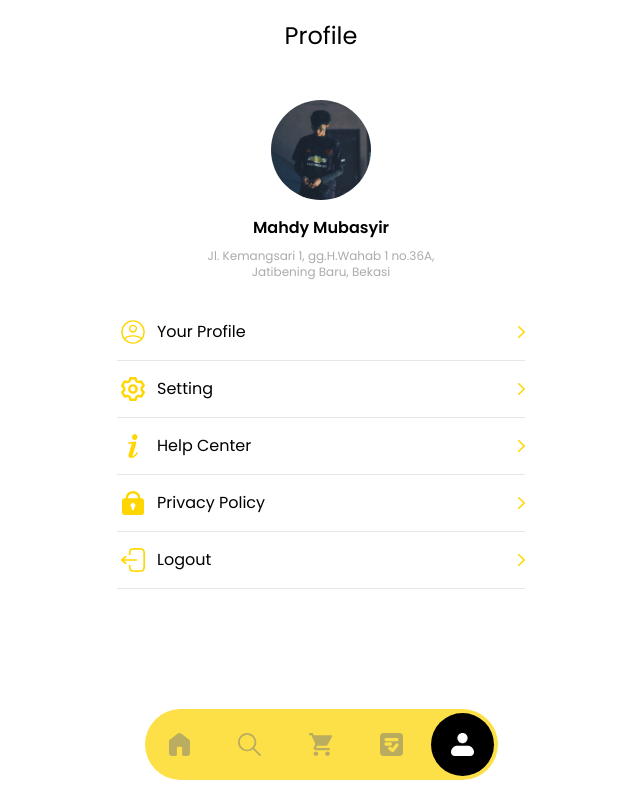
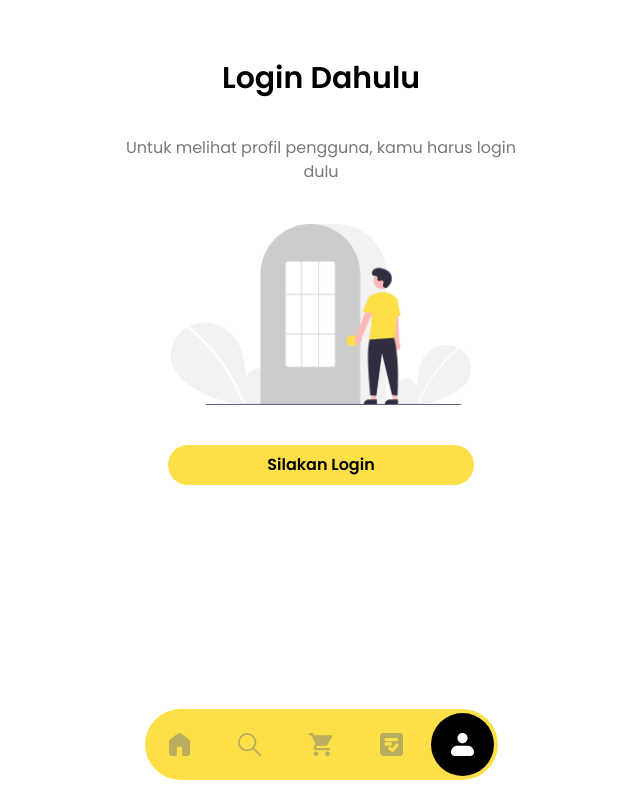
Before and after one commit to mubasyir19/TokoKu-Web, a Next.js app: page /profile in a window 1280 px wide. Shown: the whole page, without its empty margins (319-959 px from the left). Built offline with nearby package versions, Linux system fonts and the light colour scheme; a web font is replaced by a local one.

Commit message:
update(profilePage): layout if not logged in

```diff
--- a/src/app/(menu)/profile/page.jsx
+++ b/src/app/(menu)/profile/page.jsx
@@ -1,11 +1,15 @@
+'use client';
+
 import Image from 'next/image';
 import Link from 'next/link';
+import { useRouter } from 'next/navigation';
 import React from 'react';
 
 export default function Profile() {
+  const router = useRouter();
   return (
-    <div className='px-5'>
-      {/* <p>This is Profile Page</p> */}
+    <>
+      {/* <div className='px-5'>
         <h4 className='text-2xl text-center'>Profile</h4>
         <div className='mt-12 text-center w-60 mx-auto'>
           <Image
@@ -90,6 +94,22 @@ export default function Profile() {
           </div>
           <hr />
         </div>
+      </div> */}
+      {/* Halaman yang tampil jika belum login */}
+      <div className='px-5 text-center'>
+        <div className=''>
+          <h1 className='mt-10 text-3xl font-semibold'>Login Dahulu</h1>
+          <p className='mt-10 text-base text-[#797979]'>Untuk melihat profil pengguna, kamu harus login dulu</p>
+          <Image src='/images/illustration.png' height={300} width={300} className='my-10 mx-auto' alt='illustration' />
+          <button
+            type='button'
+            onClick={() => router.push('/login')}
+            className='w-3/4 py-2 font-semibold bg-yellow-300 hover:bg-yellow-primary rounded-full'
+          >
+            Silakan Login
+          </button>
         </div>
+      </div>
+    </>
   );
 }
```
Lines whose indentation alone changed are shown as unchanged.
